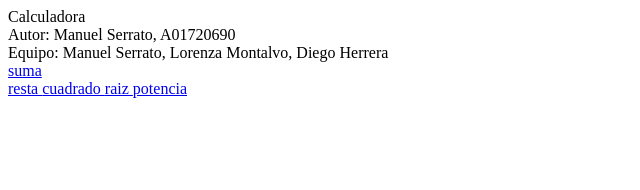
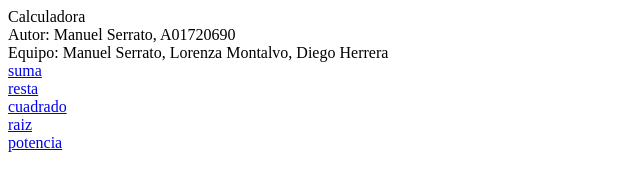
Before and after one commit to manuserrato/manuserrato.github.io, a plain HTML site: page index.html in a window 1280 px wide. Shown: the whole page, without its empty margins (0-640 px from the left). Drawn offline with Linux system fonts and the light colour scheme.

Commit message:
Update index.html

```diff
--- a/index.html
+++ b/index.html
@@ -5,7 +5,7 @@ Equipo: Manuel Serrato, Lorenza Montalvo, Diego Herrera <br>
 
 <a href="suma.html"> suma </a>
 <br>
-<a href="resta.html"> resta </a>
-<a href="cuadrado.html"> cuadrado </a>
-<a href="raiz.html"> raiz </a>
-<a href="potencia.html"> potencia </a>
+<a href="resta.html"> resta </a> <br>
+<a href="cuadrado.html"> cuadrado </a> <br>
+<a href="raiz.html"> raiz </a> <br>
+<a href="potencia.html"> potencia </a> <br>
```
